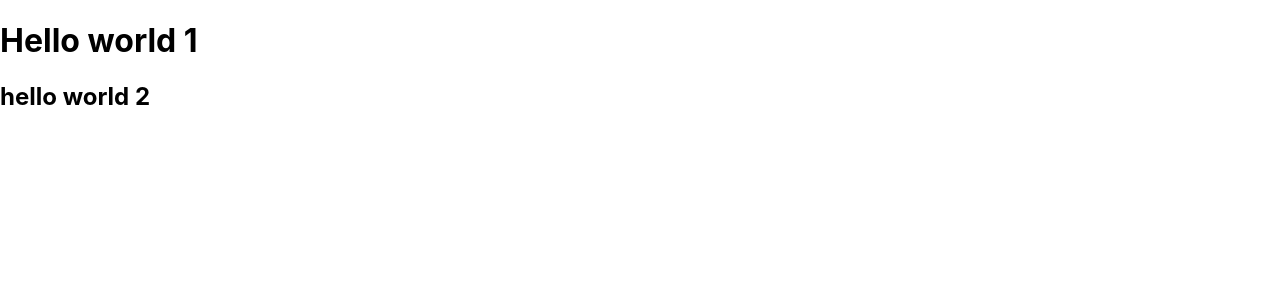
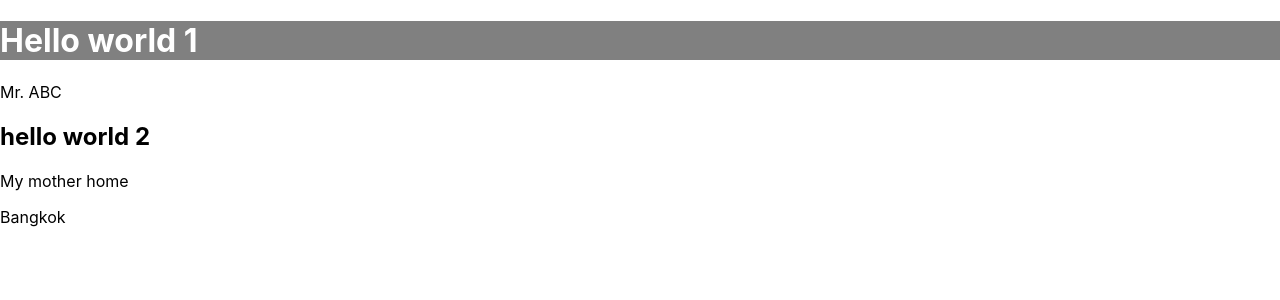
Before and after one commit to krailerkm/firstreact, a React (Create React App) app: page / in a window 1280 px wide. Shown: the top 300 px of the page. Built offline with nearby package versions, Linux system fonts and the light colour scheme; the HTML template or start-up script is replaced by a standard one.

Commit message:
11-13-2020-1129

```diff
--- a/src/App.js
+++ b/src/App.js
@@ -3,12 +3,20 @@ import Home from './Home';
 
 class App extends Component {
   render(){
+    const txtStyle = {
+      color: 'white',
+      backgroundColor: 'gray'
+    };
+
+    const fullname = "Mr. ABC"
+
     return (
       <div>
-        <h1>Hello world 1</h1>
-        <Home />
+        <h1 style={txtStyle}>Hello world 1</h1>
+        <p>{fullname}</p>
+        <Home name = "My mother home" address = "Bangkok" />
       </div>
-    )
+    );
   }
 }
 
--- a/src/Home.js
+++ b/src/Home.js
@@ -1,11 +1,16 @@
-import React from 'react';
+import { render } from '@testing-library/react';
+import React, { Component } from 'react';
 
-function Home() {
-    return (
-        <div>
-            <h2>hello world 2</h2>
-        </div>
-    )
+class Home extends Component {
+    render(){
+        return (
+            <div>
+                <h2>hello world 2</h2>
+                <p>{this.props.name}</p>
+                <p>{this.props.address}</p>
+            </div>
+        )
+    }
 }
 
 export default Home
```
